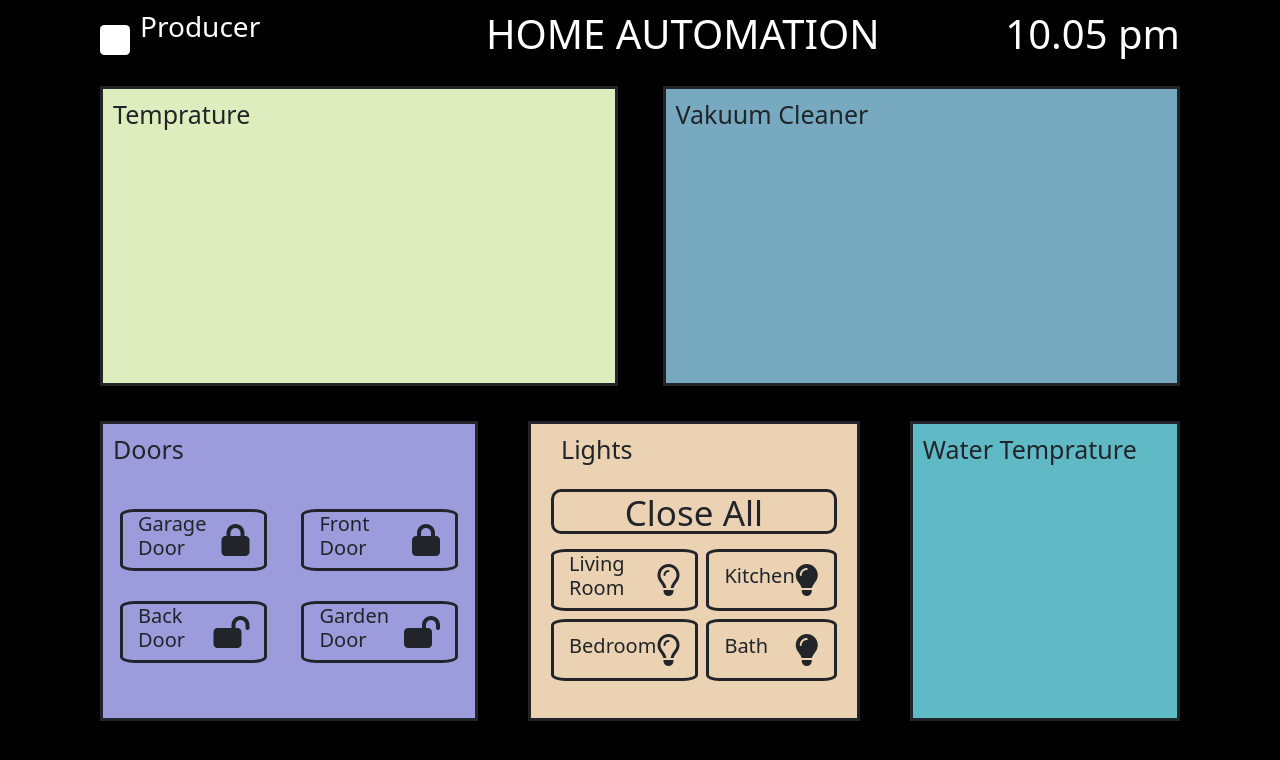
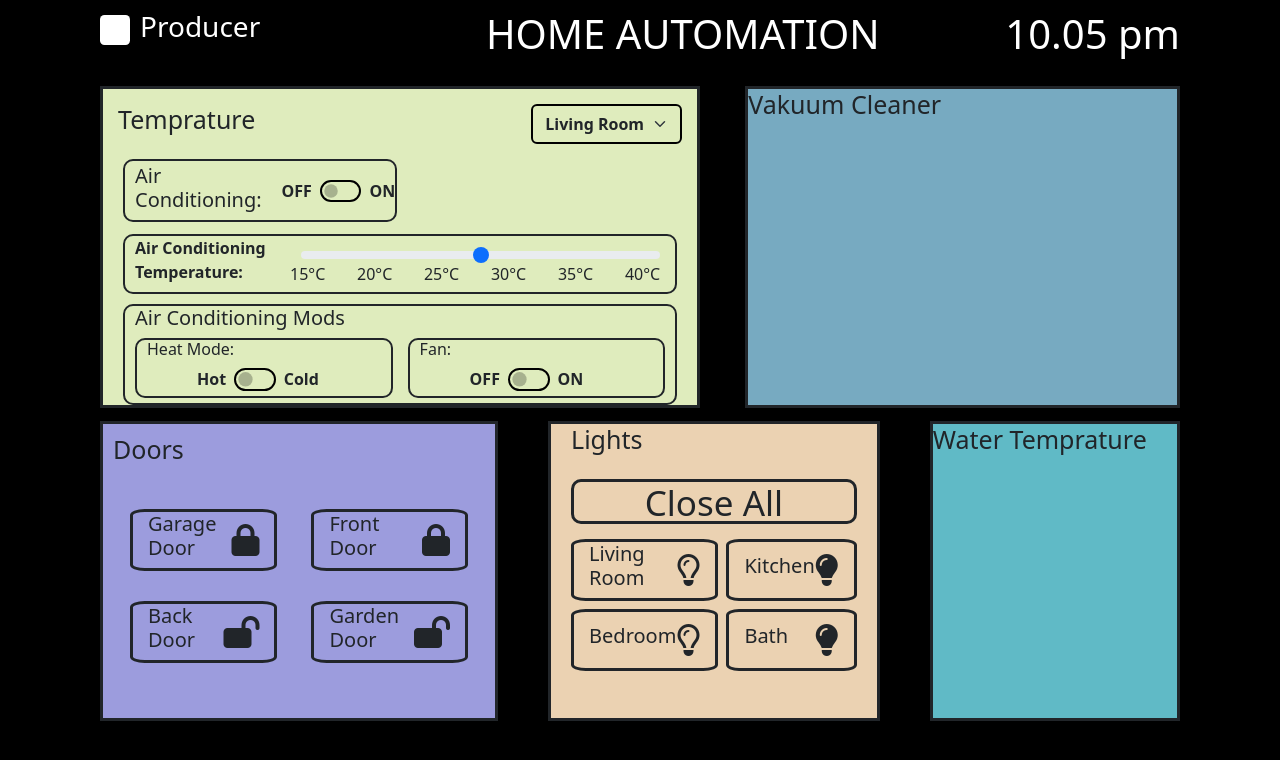
Before and after one commit to MahykBurak/web-project, a PHP site: page /producer.html in a window 1280 px wide. Shown: the top 760 px of the page. Run offline with PHP 8.4, Linux system fonts and the light colour scheme; some libraries are stand-ins or nearby versions.

Commit message:
Completed air contitioning part.

```diff
--- a/producer.css
+++ b/producer.css
@@ -1,3 +1,4 @@
+
 body{
     background-color: black;
 }
@@ -10,10 +11,10 @@ body{
 .logo{
     background-color: white;
     border-radius: 15%;
-    aspect-ratio: 1/1;
+    /*aspect-ratio: 1/1;*/
     width: 30px;
     height: 30px;
-    margin-top: 15px;
+    margin-top: 5px;
 
 }
 .bar_container{
@@ -46,6 +47,98 @@ body{
     border-style: solid;
     background-color: #DFECBD;
 }
+.tempature_room_select{
+    background-color: transparent;
+    border-color: #000;
+    font-weight: 700;
+    border-width: 2px;
+}
+.home_parts{
+    display: flex;
+    justify-content: space-between;
+    padding: 15px;
+}
+.form-check-input:checked {
+    background-color: green;
+    border-color: black;
+    font-weight: bold;
+}
+.form-check-input{
+    background-color: transparent;
+    border-color: black;
+    margin:0 !important;
+    border-width: 2px;
+    height: 1.4em;
+    width: 2.6em !important;
+}
+.form-check{
+    display:flex;
+    align-items: center;
+    justify-content: space-between;
+    gap:8px;
+    width: fit-content;
+    padding-left: 20px;
+}
+.form-check-label{
+    font-weight: bold;
+}
+.select{
+    display: flex;
+    border: solid;
+    border-radius: 10px;
+    border-width: 2px;
+    margin-left: 20px;
+    padding-left: 10px;
+    margin-right: 300px;
+    padding-top: 3px;
+}
+.range{
+    border: solid;
+    border-radius:10px ;
+    border-width: 2px;
+    margin-left: 20px;
+    padding-left: 10px;
+    margin-right: 20px;
+    margin-top: 12px;
+    padding-right: 15px;
+}
+.form-label{
+    font-weight: bold;
+}
+.form-range{
+    padding-top: 13px;
+}
+.celsius{
+    display: flex;
+    justify-content: space-between;
+    padding-left: 155px;
+    margin-top: -27px;
+}
+.mods_container{
+    border: solid;
+    border-radius: 10px;
+    border-width: 2px;
+    margin-top: 10px;
+    padding-left: 10px;
+    margin-left: 20px;
+    margin-right: 20px;
+    padding-right: 10px;
+
+}
+.mods{
+    display: flex;
+    width: 100%;
+    gap: 15px;
+}
+.mod_part{
+    border: solid;
+    border-radius: 10px;
+    border-width: 2px;
+    width: 100%;
+    padding-left: 10px;
+    margin-bottom: 5px;
+    padding-bottom: 3px;
+}
 .vakuum-cleaner_container{
     margin-right: 100px;
     border-style: solid;
@@ -54,7 +147,7 @@ body{
 .row-2{
     margin-top: 35px;
     display: grid;
-   grid-template-columns: repeat(3,1fr);
+    grid-template-columns: repeat(3,1fr);
     height: 300px;
     gap: 0px;
 }
@@ -62,6 +155,7 @@ body{
     margin-left: 100px;
     border-style: solid;
     background-color: #9C9CDD;
+    padding: 10px;
 }
 .door{
     margin-top: 30px;
@@ -138,7 +232,7 @@ body{
     background-color: #60BAC6;
 }
 .title{
-    margin-top: 10px;
-    margin-left: 10px;
+    /*margin-top: 10px;
+    margin-left: 10px;*/
     font-size: 25px;
 }
--- a/producer.html
+++ b/producer.html
@@ -10,7 +10,9 @@
     <link rel="stylesheet" type="text/css" href="producer.css">
 </head>
 <body class="mainPage">
-
+    <script src="https://cdn.jsdelivr.net/npm/jquery@3.5.1/dist/jquery.slim.min.js" integrity="sha384-DfXdz2htPH0lsSSs5nCTpuj/zy4C+OGpamoFVy38MVBnE+IbbVYUew+OrCXaRkfj" crossorigin="anonymous"></script>
+    <script src="https://cdn.jsdelivr.net/npm/popper.js@1.16.1/dist/umd/popper.min.js" integrity="sha384-9/reFTGAW83EW2RDu2S0VKaIzap3H66lZH81PoYlFhbGU+6BZp6G7niu735Sk7lN" crossorigin="anonymous"></script>
+    <script src="https://cdn.jsdelivr.net/npm/bootstrap@4.6.2/dist/js/bootstrap.min.js" integrity="sha384-+sLIOodYLS7CIrQpBjl+C7nPvqq+FbNUBDunl/OZv93DB7Ln/533i8e/mZXLi/P+" crossorigin="anonymous"></script>
 
     <div class="bar_container">
         <div class="producer-part">
@@ -26,7 +28,71 @@
     <div class="table_container">
         <div class="row-1">
           <div class="temprature_container">
-             <h4 class="title">Temprature</h4>
+            <div class="home_parts">
+                <h4 class="title">Temprature</h4>
+                <div>
+                    <select class="form-select tempature_room_select" aria-label="Default select example">
+
+                        <option value="1" selected>Living Room</option>
+                        <option value="2">Bedroom</option>
+                        <option value="3">Kitchen</option>
+                      </select>
+                </div>
+            </div>
+
+          <div class="select">
+            <h5>Air Conditioning: </h5>
+            <div class="form-check form-switch">
+                <label class="form-check-label" for="flexSwitchCheckDefault">OFF</label>
+                <input class="form-check-input" type="checkbox" role="switch" id="flexSwitchCheckDefault">
+                <label class="form-check-label" for="flexSwitchCheckDefault">ON</label>
+              </div>
+          </div>
+
+           <div class="range">
+            <div style="display: flex;">
+                <label for="customRange1" class="form-label">Air Conditioning Temperature:</label>
+                <input type="range" class="form-range" id="customRange1">
+            </div>
+           <div class="celsius">
+               <h6>15°C</h6>
+               <h6>20°C</h6>
+               <h6>25°C</h6>
+               <h6>30°C</h6>
+               <h6>35°C</h6>
+               <h6>40°C</h6>
+           </div>
+           </div>
+
+           <div class="mods_container">
+              <h5>Air Conditioning Mods</h5>
+              <div class="mods">
+
+                <div class="mod_part">
+                  <h6>Heat Mode:</h6>
+                  <div class="form-check form-switch" style="padding-left: 50px;">
+                    <label class="form-check-label" for="flexSwitchCheckDefault">Hot </label>
+
+                    <input class="form-check-input" type="checkbox" role="switch" id="flexSwitchCheckDefault" style="background-color: transparent;">
+                    <label class="form-check-label" for="flexSwitchCheckDefault">Cold</label>
+                  </div>
+                </div>
+
+                <div class="mod_part">
+                    <h6>Fan:</h6>
+                    <div class="form-check form-switch" style="padding-left: 50px;">
+                        <label class="form-check-label" for="flexSwitchCheckDefault">OFF</label>
+                        <input class="form-check-input" type="checkbox" role="switch" id="flexSwitchCheckDefault">
+                        <label class="form-check-label" for="flexSwitchCheckDefault">ON</label>
+                      </div>
+                </div>
+
+              </div>
+           </div>
+
+
+
+
           </div>
 
           <div class="vakuum-cleaner_container">
```
